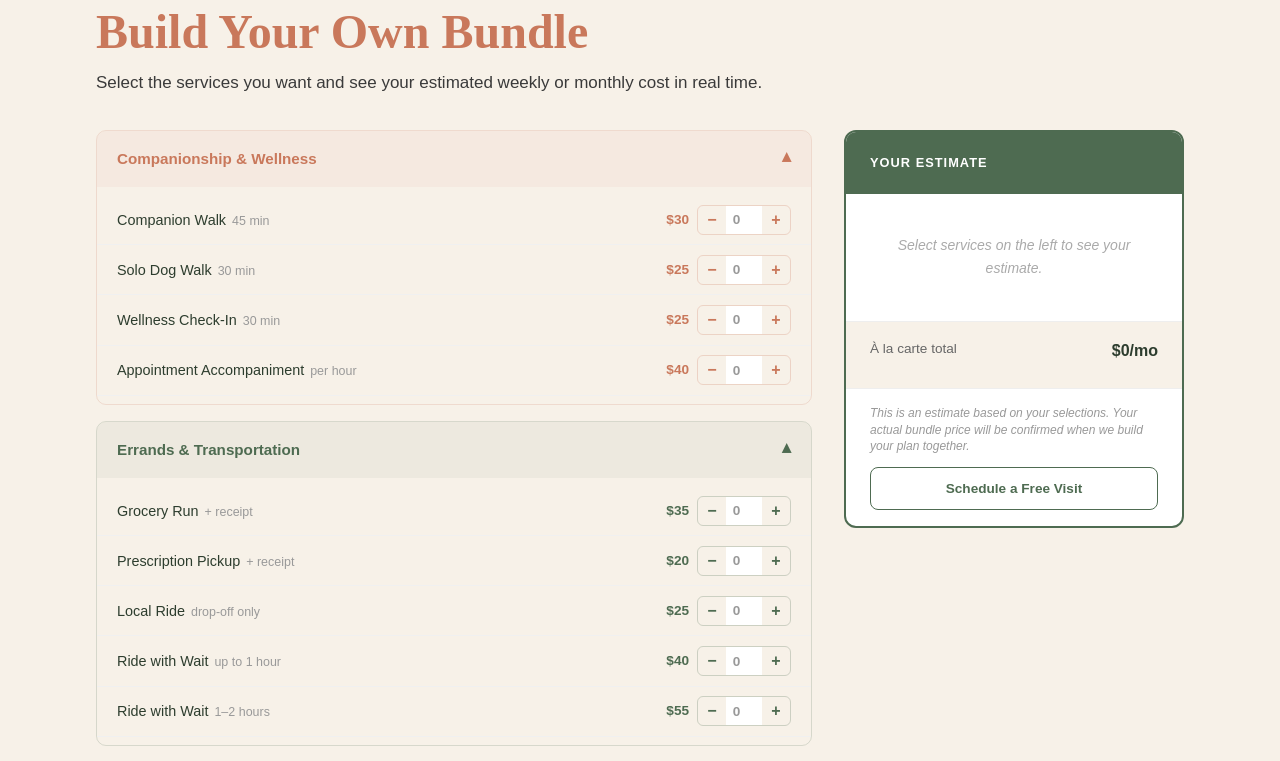
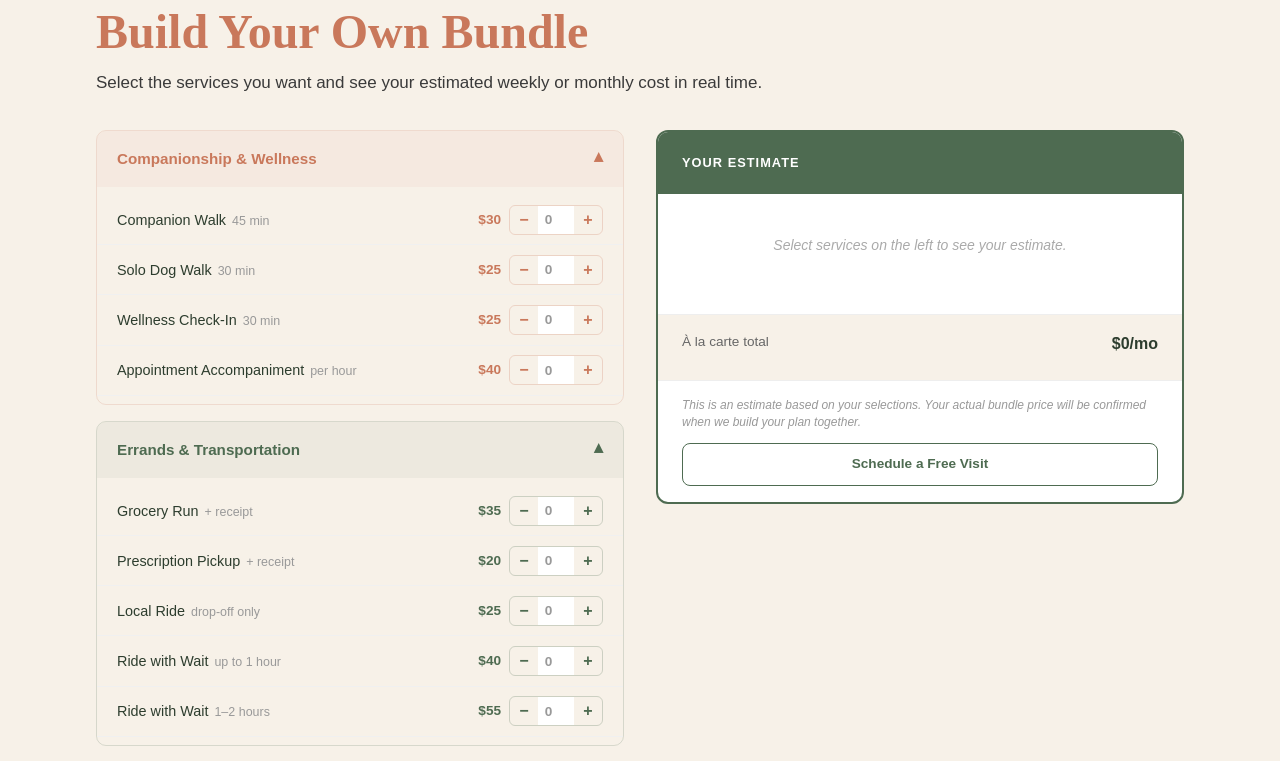
Before and after one commit to GoodCompanySCS/goodcompany-scs, a Next.js app: page /pricing in a window 1280 px wide. Shown: the part 1780-2541 px from the top of the page. Built offline with nearby package versions, Linux system fonts and the light colour scheme.

Commit message:
Update BundleBuilder.tsx

```diff
--- a/app/components/BundleBuilder.tsx
+++ b/app/components/BundleBuilder.tsx
@@ -89,7 +89,7 @@ export default function BundleBuilder() {
 
   return (
     <div style={{ fontFamily: 'inherit' }}>
-      <div style={{ display: 'grid', gridTemplateColumns: '1fr 340px', gap: '2rem', alignItems: 'start' }}>
+      <div style={{ display: 'grid', gridTemplateColumns: 'repeat(auto-fit, minmax(300px, 1fr))', gap: '2rem', alignItems: 'start' }}>
 
         {/* Left — Service Selector */}
         <div>
```
